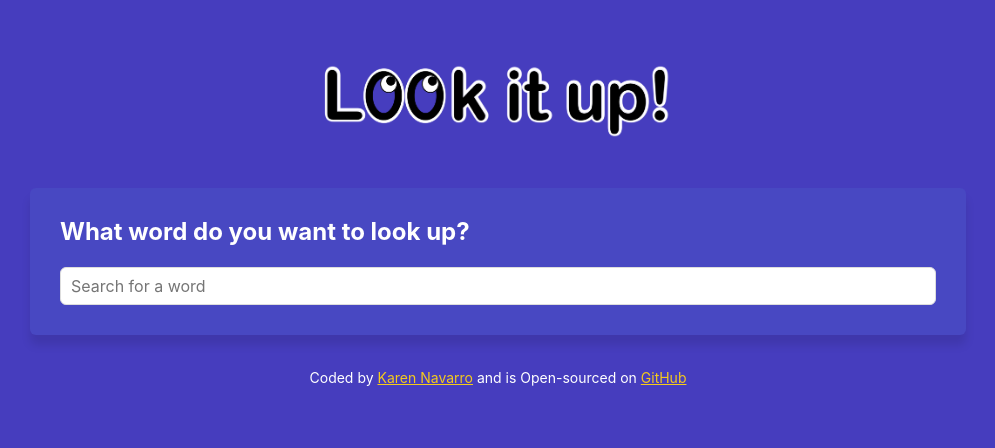
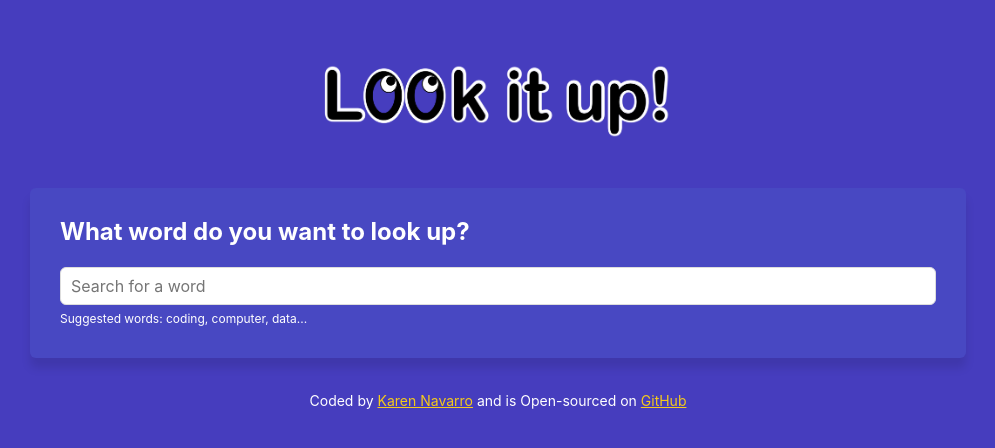
Before and after one commit to KarenPNavarro/project-dictionary, a React (Create React App) app: page / in a window 1280 px wide. Shown: the top 448 px of the page, without its empty margins (142-1137 px from the left). Built offline with nearby package versions, Linux system fonts and the light colour scheme.

Commit message:
Added suggested words

```diff
--- a/src/Dictionary.css
+++ b/src/Dictionary.css
@@ -23,3 +23,8 @@
   font-weight: bold;
   margin-bottom: 20px;
 }
+
+.Dictionary .hint {
+  font-size: 12px;
+  margin-top: 5px;
+}
--- a/src/Dictionary.js
+++ b/src/Dictionary.js
@@ -44,6 +44,7 @@ export default function Dictionary() {
             placeholder="Search for a word"
           />
         </form>
+        <div className="hint"> Suggested words: coding, computer, data... </div>
       </section>
       <Results results={results} />
       <Photos photos={photos} />
```
